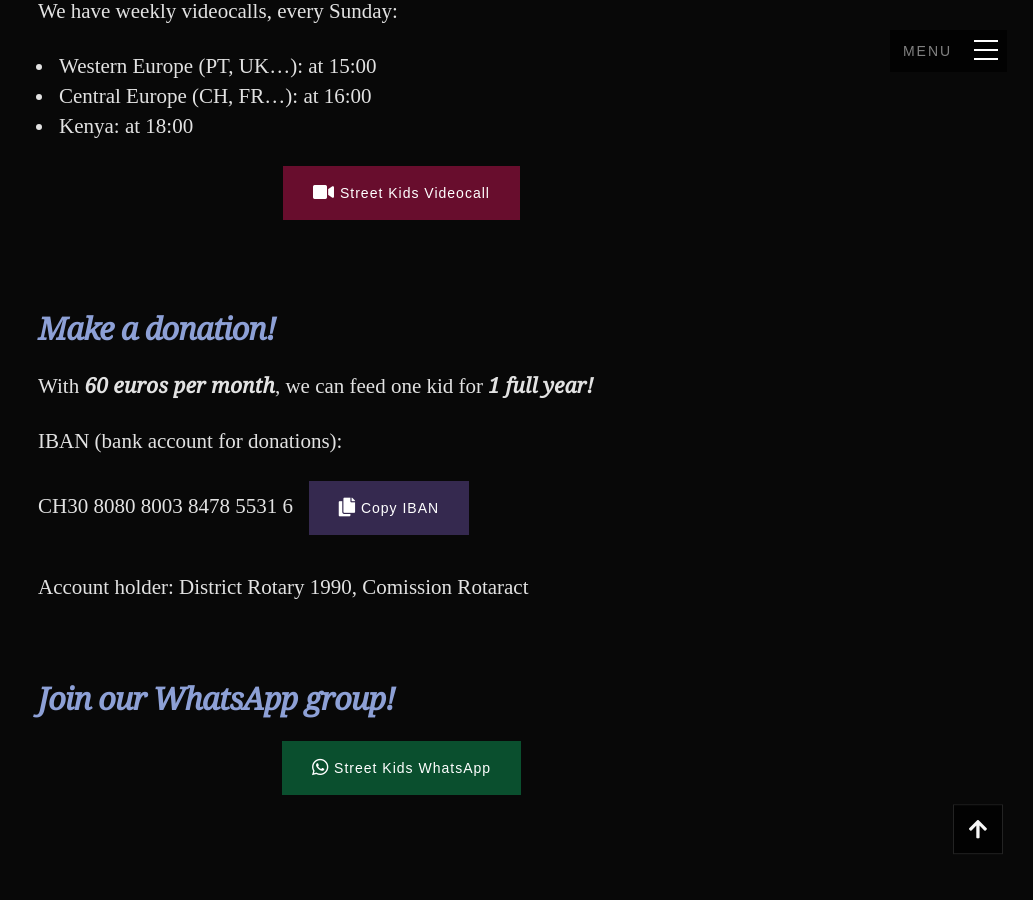
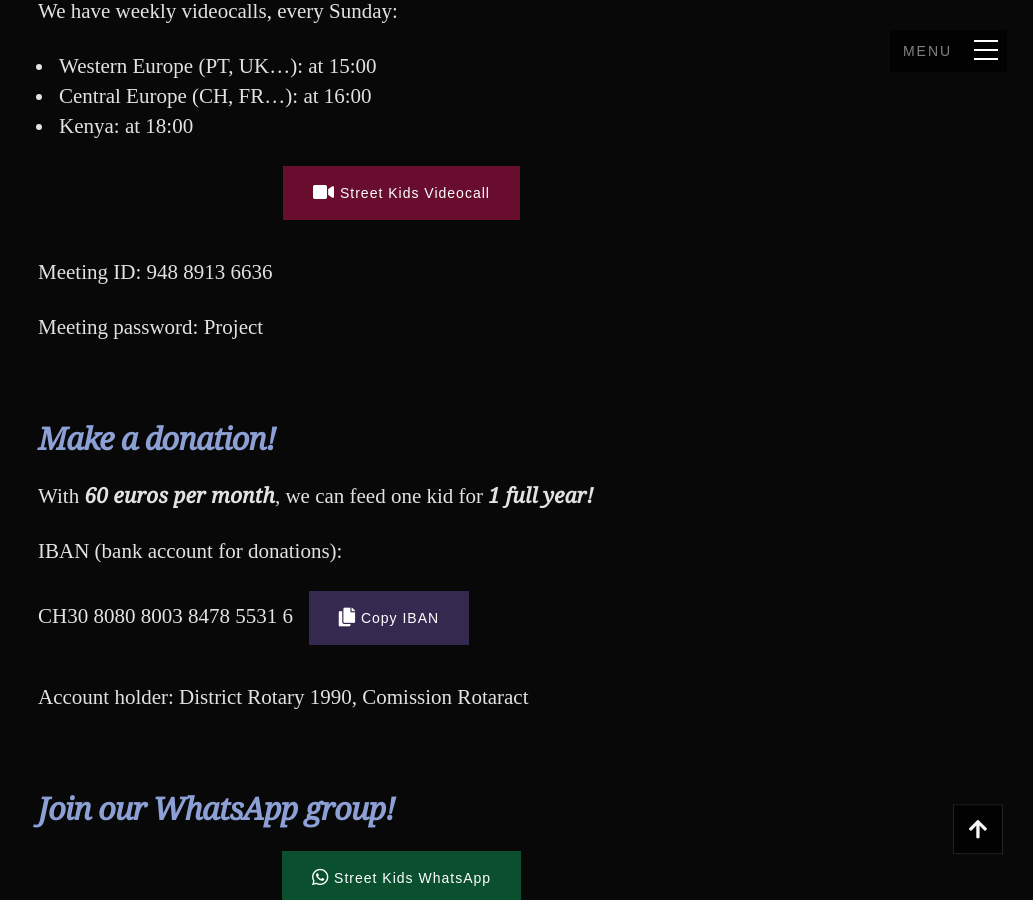
Before and after one commit to e-rotaract/e-rotaract.github.io, a Jekyll site: the page built from _pages/street-kids.md, in a window 1280 px wide and 900 px high, scrolled down 1335 px. Shown: the whole window, without its empty margins (247-1280 px from the left). Built offline with Jekyll 4.4.1, drawn with Linux system fonts in a browser that asks for light colours; some web fonts are replaced.

Commit message:
Videocall link

```diff
--- a/_pages/street-kids.md
+++ b/_pages/street-kids.md
@@ -60,10 +60,14 @@
 - Kenya: at 18:00
 
 <p style="text-align: center;">
-  <a target="_blank" class="button button-primary">
+  <a href="https://univ-grenoble-alpes-fr.zoom.us/j/94889136636?pwd=RFJ5ckdXYmN4RUdsS1REbjgwVlZwZz09" target="_blank" class="button button-primary">
     <i class="fa fa-video fa-lg"></i> Street Kids Videocall
   </a>
 </p>
+
+Meeting ID: 948 8913 6636
+
+Meeting password: Project
 
 
 
```
